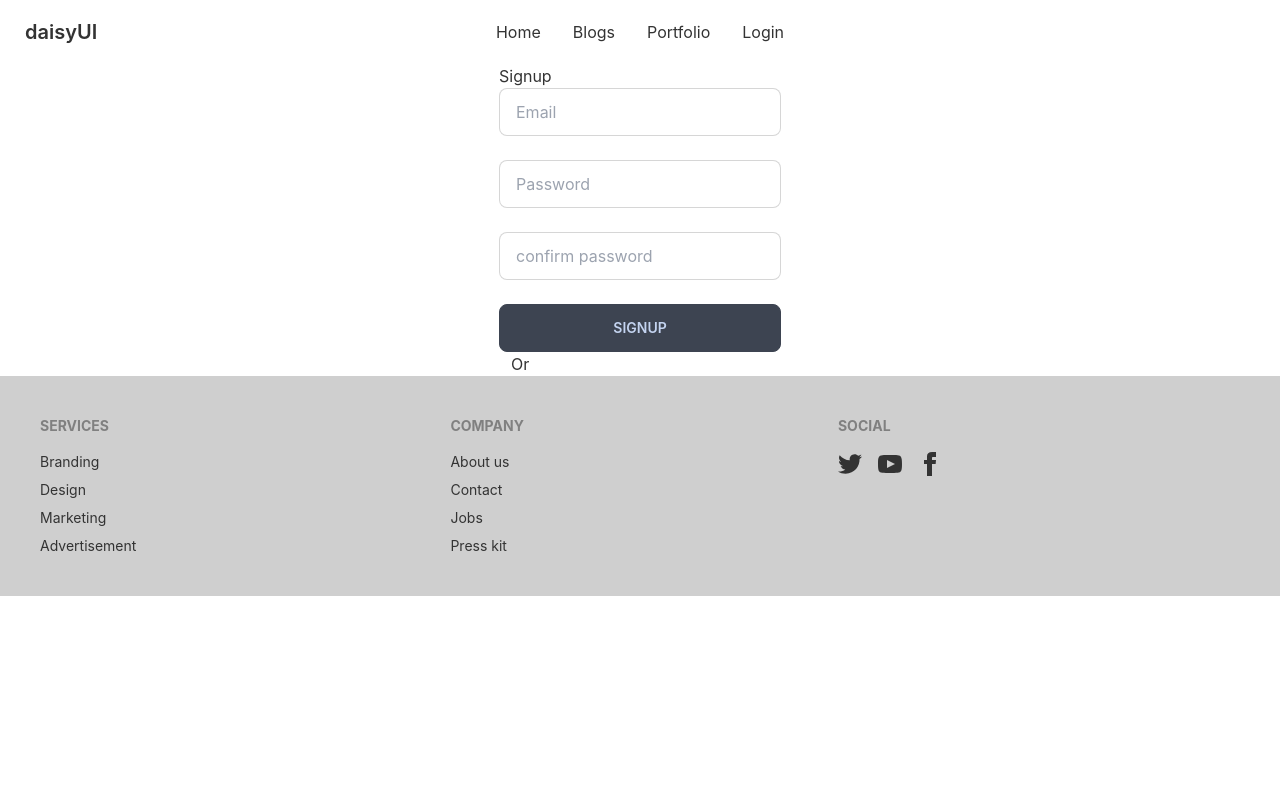
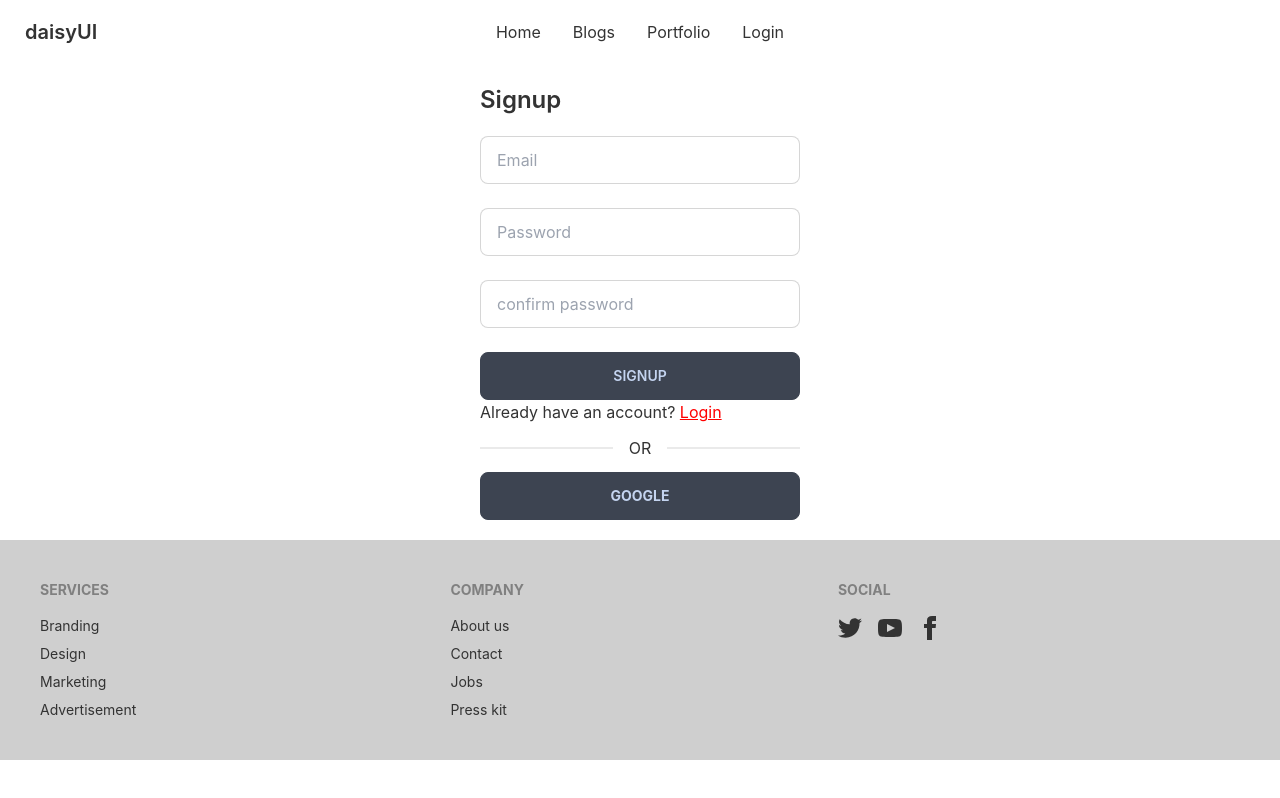
Before and after one commit to SMhamidAzad/Manufacturer-Website-Client, a React (Create React App) app: page /signup in a window 1280 px wide. Built offline with nearby package versions, Linux system fonts and the light colour scheme; no server answers.

Commit message:
social login done

```diff
--- a/src/components/Pages/Home/Reviews.js
+++ b/src/components/Pages/Home/Reviews.js
@@ -21,7 +21,7 @@ const Reviews = () => {
     }, [])
     return (
         <div>
-            <h1 className='text-5xl text-center'>Customer Review {reviews.length}</h1>
+            <h1 className='text-5xl text-center my-4'>Customer Review</h1>
             <div>
                {
                   reviews.map(review => <Review key={review._id} review={review}></Review>)
--- a/src/components/Pages/Login/Login.js
+++ b/src/components/Pages/Login/Login.js
@@ -3,6 +3,7 @@ import { useSendPasswordResetEmail, useSignInWithEmailAndPassword } from 'react-
 import { Link, useLocation, useNavigate } from 'react-router-dom';
 import auth from '../../../firebase.init';
 import useToken from '../../../hooks/useToken';
+import SocialLogin from './SocialLogin';
 
 const Login = () => {
     const [
@@ -65,7 +66,7 @@ const Login = () => {
         if (token) {
             navigate(from, { replace: true });
         }
-    }, [token,from,navigate])
+    }, [token, from, navigate])
     useEffect(() => {
         if (error) {
             console.log(error.message);
@@ -79,25 +80,27 @@ const Login = () => {
     }, [])
     return (
         <div className='flex justify-center'>
-          <div className=''>
+            <div className='w-1/4 mb-5'>
                 <div className='flex'>
-                  <h2 className=''>Login</h2>
+                    <h2 className='text-2xl font-semibold my-5'>Login</h2>
                     <div className='login-line'></div>
                 </div>
                 <form onSubmit={handleSubmitLogin}>
-                  <input className='input input-bordered' onChange={handleEmailField} type="email" name="email" id="" placeholder='Email' />
+                    <input className='input input-bordered w-full' onChange={handleEmailField} type="email" name="email" id="" placeholder='Email' />
                     <br />
                     {errors?.emailError && <p className='text-danger'>❌ {errors.emailError}</p>}
                     <br />
-                  <input className='input input-bordered' onChange={handlePasswordField} type="password" name="password" id="" placeholder='Password' />
+                    <input className='input input-bordered w-full' onChange={handlePasswordField} type="password" name="password" id="" placeholder='Password' />
                     <br />
                     {errors?.passwordError && <p className='text-danger'>❌{errors.passwordError}</p>}
                     <br />
                     <div className='d-flex justify-content-between mt-6'>
                         <input className='btn btn-md w-full' type="submit" value="Login" />
                     </div>
-                  <p>New in our website? <Link to='/signup'>Sign up</Link></p>
+                    <p>New in our website? <Link className='btn-link' to='/signup'>Sign up</Link></p>
                 </form>
+                <div class="divider">OR</div>
+                <SocialLogin></SocialLogin>
             </div>
 
         </div>
--- a/src/components/Pages/Login/Signup.js
+++ b/src/components/Pages/Login/Signup.js
@@ -3,6 +3,7 @@ import { Link, useNavigate } from 'react-router-dom';
 import { useCreateUserWithEmailAndPassword } from 'react-firebase-hooks/auth';
 import auth from '../../../firebase.init';
 import useToken from '../../../hooks/useToken';
+import SocialLogin from './SocialLogin';
 
 const Signup = () => {
   const [
@@ -93,34 +94,32 @@ const Signup = () => {
   return (
 
       <div className='flex justify-center'>
-          <div className=''>
+          <div className='w-1/4 mb-5'>
               <div className='flex'>
-                  <h2 className=''>Signup</h2>
-                  <div className='login-line'></div>
+                  <h2 className='text-2xl font-semibold my-5'>Signup</h2>
               </div>
               <form onSubmit={handleSubmitSignUp}>
-                  <input className='input input-bordered' onChange={handleEmailField} type="email" name="email" id="" placeholder='Email' />
+                  <input className='input input-bordered w-full' onChange={handleEmailField} type="email" name="email" id="" placeholder='Email' />
                   <br />
                   {errors?.emailError && <p className='text-danger'>❌ {errors.emailError}</p>}
                   <br />
-                  <input className='input input-bordered' onChange={handlePasswordField} type="password" name="password" id="" placeholder='Password' />
+                  <input className='input input-bordered w-full' onChange={handlePasswordField} type="password" name="password" id="" placeholder='Password' />
                   <br />
                   {errors?.passwordError && <p className='text-danger'>❌{errors.passwordError}</p>}
                   <br />
-                  <input className='input input-bordered' onChange={handleConfirmPasswordField} type="password" name="confirmPassword" id="" placeholder='confirm password' />
+                  <input className='input input-bordered w-full' onChange={handleConfirmPasswordField} type="password" name="confirmPassword" id="" placeholder='confirm password' />
                   <br />
                   <div className='d-flex justify-content-between mt-6'>
                       <input className='btn btn-md w-full' type="submit" value="Signup" />
                   </div>
+                  <p>Already have an account? <Link className='btn-link' to='/login'>Login</Link></p>
               </form>
               <div className='d-flex justify-content-center mt-3'>
                   <div className='line'>
 
                   </div>
-                  <p style={{ marginTop: '-12px' }} className='mx-3 fw-bold'>Or</p>
-                  <div className='line'>
-
-                  </div>
+                  <div class="divider">OR</div>
+                   <SocialLogin></SocialLogin>
               </div>
           </div>
 
--- /dev/null
+++ b/src/components/Pages/Login/SocialLogin.js
@@ -0,0 +1,24 @@
+import React, { useEffect } from 'react';
+import { useSignInWithGoogle } from 'react-firebase-hooks/auth';
+import { useLocation, useNavigate } from 'react-router-dom';
+import auth from '../../../firebase.init';
+
+const SocialLogin = () => {
+    const [signInWithGoogle, user] = useSignInWithGoogle(auth);
+
+    const navigate = useNavigate();
+    const location = useLocation()
+    let from = location.state?.from?.pathname || "/";
+    useEffect(() => {
+        if (user) {
+            navigate(from, { replace: true });
+        }
+    }, [user, from, navigate])
+    return (
+        <button onClick={() => signInWithGoogle()} className='btn w-full font-bold'>
+            Google
+        </button>
+    );
+};
+
+export default SocialLogin;
```
Lines whose indentation alone changed are shown as unchanged.
